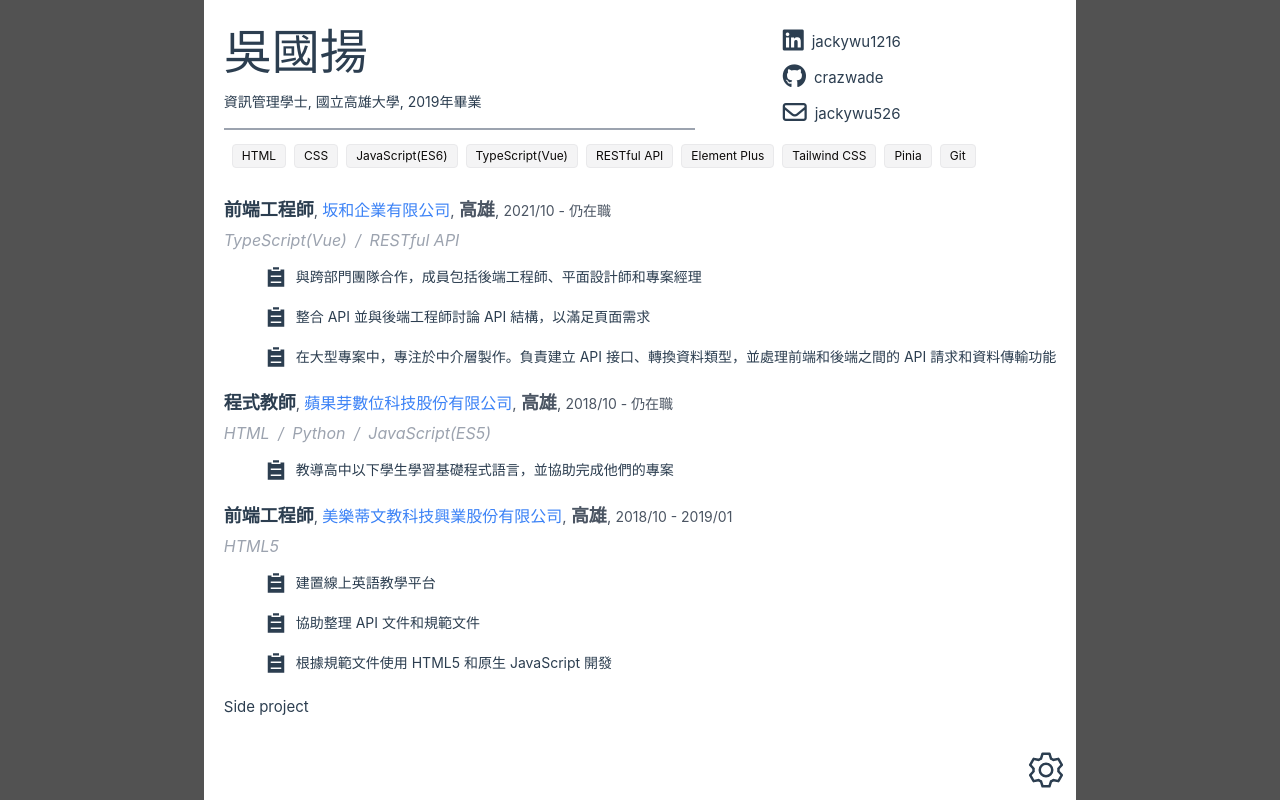
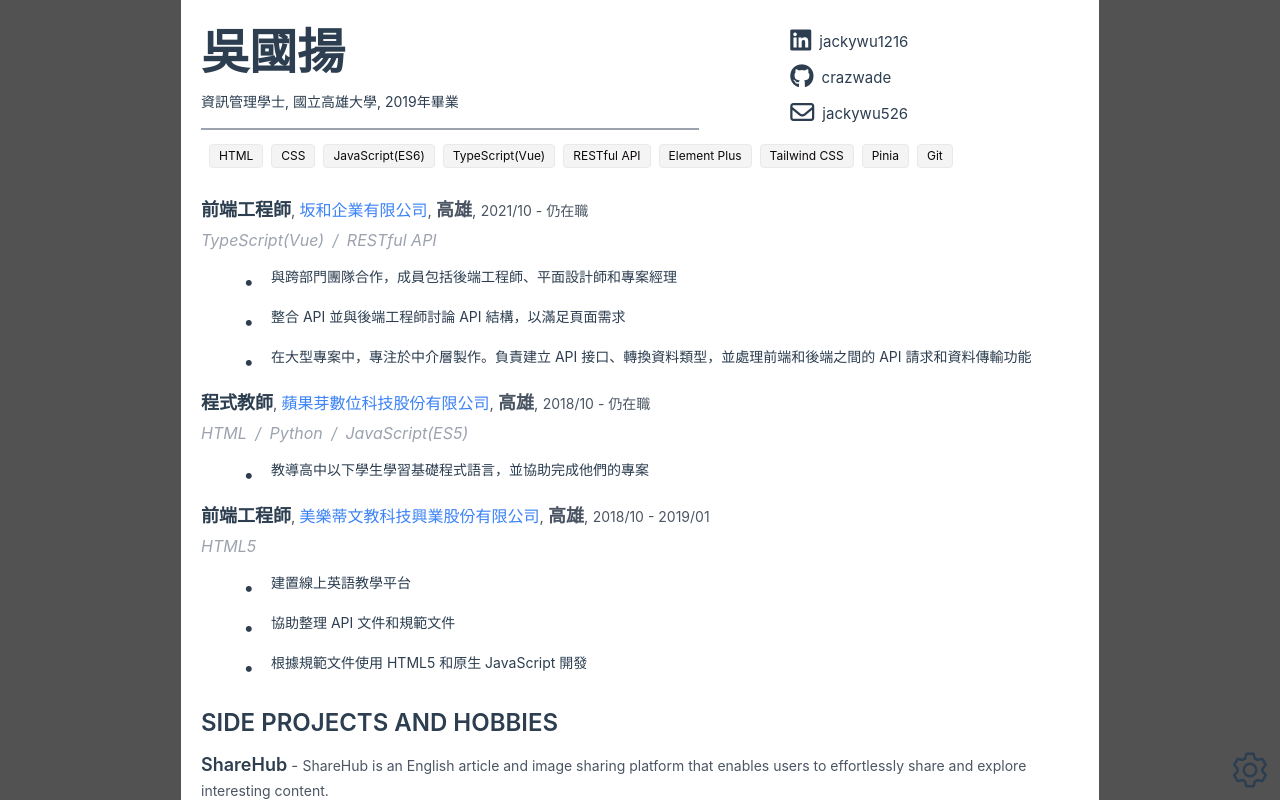
Before and after one commit to crazwade/profile, a Vue app: page / in a window 1280 px wide. Built offline with nearby package versions, Linux system fonts and the light colour scheme.

Commit message:
feat: SideProj 專案製作經驗畫面製作 / 整體畫面調整

```diff
--- a/src/App.vue
+++ b/src/App.vue
@@ -1,6 +1,6 @@
 <template>
   <div class="flex justify-center items-center h-screen bg-neutral-600">
-    <div class=" relative max-w-[918px] h-full p-4 bg-white py-5 px-5">
+    <div class=" relative max-w-[918px] h-full p-4 bg-white py-5 px-5 overflow-y-auto">
       <MainContent
         ref="MainContentRef"
       />
--- /dev/null
+++ b/src/components/ItemList.vue
@@ -0,0 +1,20 @@
+<template>
+  <el-row v-for="(list, listIndex) in data" :key="listIndex">
+    <el-col :span="24">
+      <div class=" flex items-start">
+        <div class=" ml-10 font-extrabold text-3xl">．</div>
+        <div class=" flex-grow flex-shrink-1 text-sm leading-6 my-2">{{ list }}</div>
+      </div>
+    </el-col>
+  </el-row>
+</template>
+
+<script setup lang='ts'>
+defineProps<{
+  data: string[]
+}>();
+</script>
+
+<style lang="scss" scoped>
+
+</style>
--- a/src/lang/en.json
+++ b/src/lang/en.json
@@ -132,5 +132,24 @@
         "Developed interface content based on specification documents by using HTML5 and native JavaScript"
       ]
     }
+  ],
+  "project": [
+    {
+      "title": "ShareHub",
+      "detail": "ShareHub is an English article and image sharing platform that enables users to effortlessly share and explore interesting content.",
+      "content": [
+        "Built with Vue 3, Vite, Element Plus, and Tailwind CSS",
+        "Designed for internal use within an English-speaking community in the company, with an estimated user base of approximately 30-50 users"
+      ]
+    },
+    {
+      "title": "NUK International Student Application System",
+      "detail": "Designed for international students and administrative staff. The system facilitates online applications and provides comprehensive front-end and back-end functionalities to streamline the application process.",
+      "content": [
+        "Built with PHP, Native JavaScript(ES5) and MySQL",
+        "Front-end: Empowering international students to apply to NUK by enabling document uploads, data entry, material downloads, and application progress tracking",
+        "Back-end: Facilitating administrative staff at the international affairs office with tools for reviewing student submissions, conducting evaluations, and updating documents from the front-end"
+      ]
+    }
   ]
 }
--- a/src/lang/zh.json
+++ b/src/lang/zh.json
@@ -132,5 +132,24 @@
         "根據規範文件使用 HTML5 和原生 JavaScript 開發"
       ]
     }
+  ],
+  "project": [
+    {
+      "title": "ShareHub",
+      "detail": "ShareHub is an English article and image sharing platform that enables users to effortlessly share and explore interesting content.",
+      "content": [
+        "Built with Vue 3, Vite, Element Plus, and Tailwind CSS",
+        "Designed for internal use within an English-speaking community in the company, with an estimated user base of approximately 30-50 users"
+      ]
+    },
+    {
+      "title": "NUK International Student Application System",
+      "detail": "Designed for international students and administrative staff. The system facilitates online applications and provides comprehensive front-end and back-end functionalities to streamline the application process.",
+      "content": [
+        "Built with PHP, Native JavaScript(ES5) and MySQL",
+        "Front-end: Empowering international students to apply to NUK by enabling document uploads, data entry, material downloads, and application progress tracking",
+        "Back-end: Facilitating administrative staff at the international affairs office with tools for reviewing student submissions, conducting evaluations, and updating documents from the front-end"
+      ]
+    }
   ]
 }
--- a/src/view/ControlArea/ControlArea.vue
+++ b/src/view/ControlArea/ControlArea.vue
@@ -1,6 +1,6 @@
 <template>
   <div
-    class="controlBtn absolute bottom-[10px] right-[10px] cursor-pointer transition-transform hover:scale-110"
+    class="controlBtn fixed bottom-[10px] right-[10px] cursor-pointer transition-transform hover:scale-110"
     @click="dialogVisible = true"
   >
     <el-icon
--- a/src/view/MainContent/components/MyInfo.vue
+++ b/src/view/MainContent/components/MyInfo.vue
@@ -2,7 +2,7 @@
   <div>
     <el-row>
       <el-col :span="16">
-        <div class=" text-5xl mt-2">{{ $t('info.name') }}</div>
+        <div class=" text-5xl mt-2 font-semibold">{{ $t('info.name') }}</div>
         <div class=" text-sm my-4">{{ $t('info.degree') }}</div>
         <div class=" border-t-2 border-gray-400 w-[85%]"></div>
       </el-col>
--- a/src/view/MainContent/components/SideProj.vue
+++ b/src/view/MainContent/components/SideProj.vue
@@ -1,10 +1,39 @@
 <template>
   <div>
-    Side project
+    <div class=" text-2xl font-semibold my-3">
+      SIDE PROJECTS AND HOBBIES
+    </div>
+    <div v-for="(item, index) in sideProjItem" :key="index" class=" mt-3">
+      <div class="inline">
+        <span class="font-semibold text-lg">{{ item.title }}</span>
+        <span class="text-gray-600"> - </span>
+        <span class="text-gray-600 text-sm">{{ item.detail }}</span>
+      </div>
+      <div class=" my-3">
+        <ItemList :data="item.content" />
+      </div>
+    </div>
   </div>
 </template>
 
 <script setup lang='ts'>
+import { watch, ref } from 'vue';
+import { useI18n } from 'vue-i18n';
+import ItemList from '../../../components/ItemList.vue';
+
+const { tm, locale } = useI18n();
+
+type SideProjType = {
+  title: string;
+  detail: string;
+  content: string[];
+}
+
+const sideProjItem = ref<SideProjType[]>(tm('project') as SideProjType[]);
+
+watch(() => locale.value, () => {
+  sideProjItem.value = tm('project') as SideProjType[];
+});
 </script>
 
 <style lang="scss" scoped>
--- a/src/view/MainContent/components/WorkExp.vue
+++ b/src/view/MainContent/components/WorkExp.vue
@@ -20,14 +20,7 @@
           <span v-if="skillIndex !== item.skill.length - 1" class=" mx-1"> / </span>
         </div>
       </div>
-      <el-row v-for="(list, listIndex) in item.content" :key="listIndex">
-        <el-col :span="24">
-          <div class=" flex items-start">
-            <el-icon size="24px" class=" my-2 ml-10"><List /></el-icon>
-            <div class=" flex-grow flex-shrink-1 text-sm leading-6 my-2 ml-2">{{ list }}</div>
-          </div>
-        </el-col>
-      </el-row>
+      <ItemList :data="item.content" />
     </div>
   </div>
 </template>
@@ -35,6 +28,7 @@
 <script setup lang='ts'>
 import { watch, ref } from 'vue';
 import { useI18n } from 'vue-i18n';
+import ItemList from '../../../components/ItemList.vue';
 
 const { tm, locale } = useI18n();
 
```
